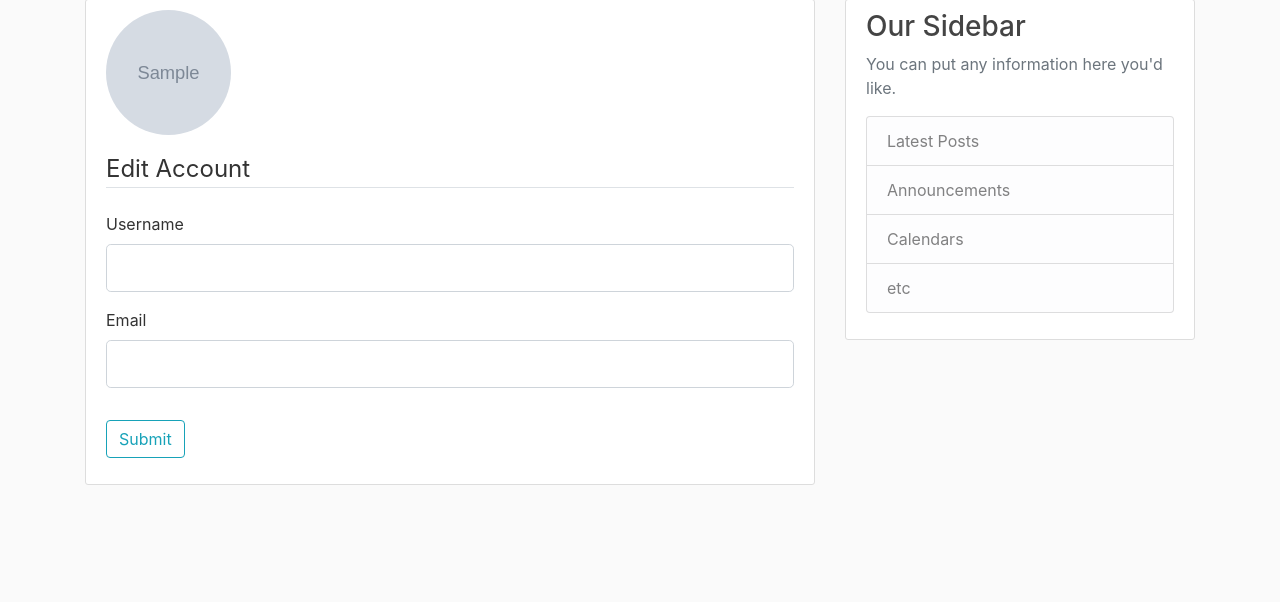
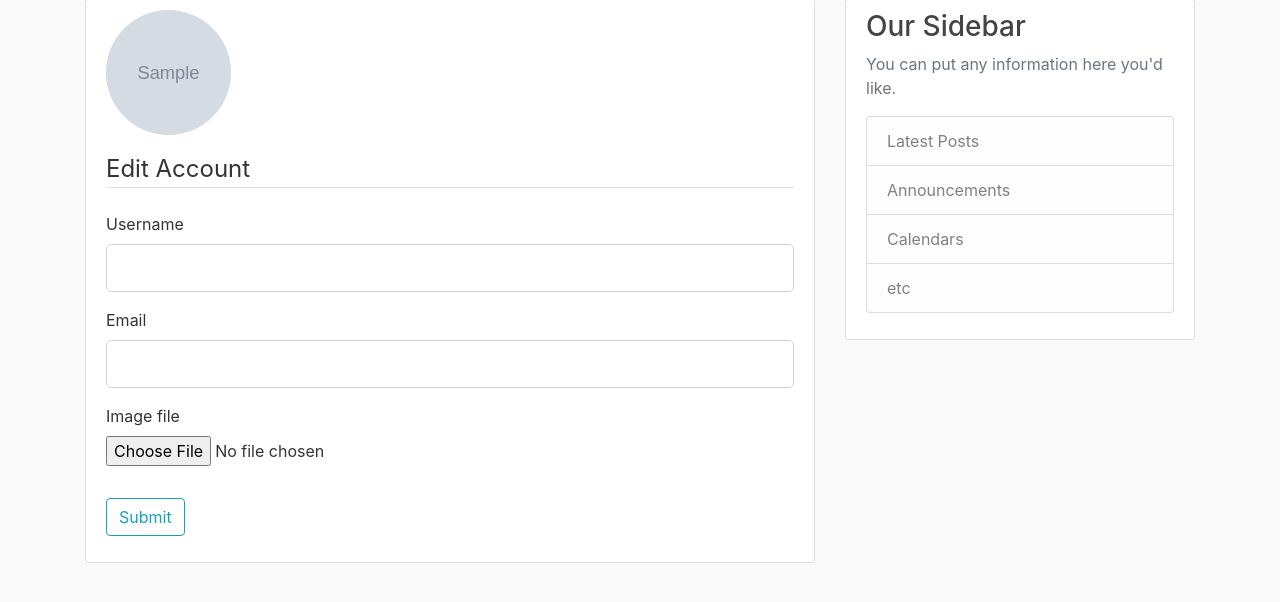
Before and after one commit to TonyCWeng/FlaskPractice, a Python web app: template blog/templates/account.html in a window 1280 px wide. Shown: the part 81-683 px from the top of the page. Run offline with Jinja, Linux system fonts and the light colour scheme; the template is opened without the code that fills it: most values are stand-ins (such as "Sample title", 1, 10 or a date in 2020); grey boxes marked "Sample" are stand-in pictures; form fields are guessed from the names that the template uses; some libraries are stand-ins or nearby versions.

```diff
--- a/blog/forms.py
+++ b/blog/forms.py
@@ -1,4 +1,5 @@
 from flask_wtf import FlaskForm
+from flask_wtf.file import FileField, FileAllowed
 from flask_login import current_user
 from wtforms import StringField, PasswordField, SubmitField, BooleanField
 from wtforms.validators import DataRequired, Length, Email, EqualTo, ValidationError
@@ -39,6 +40,7 @@ class UpdateAccountForm(FlaskForm):
                            validators=[DataRequired(), Length(min=3, max=20)])
     email = StringField('Email',
                         validators=[DataRequired(), Email()])
+    image_file = FileField('Update Avatar', validators=[FileAllowed(['jpg', 'png'])])
     submit = SubmitField('Update')
 
     def validate_username(self, username):
--- a/blog/models.py
+++ b/blog/models.py
@@ -12,8 +12,7 @@ class User(db.Model, UserMixin):
     id = db.Column(db.Integer, primary_key=True)
     username = db.Column(db.String(20), unique=True, nullable=False)
     email = db.Column(db.String(120), unique=True, nullable=False)
-    image_file = db.Column(db.String(20), nullable=False,
-                           default='default.jpg')
+    image_file = db.Column(db.String(20), nullable=False, default='default.jpg')
     password = db.Column(db.String(60), nullable=False)
     # Backref allows us to access the user by calling post.author
     # Lazy=True means that it won't be queried until needed.
--- a/blog/templates/account.html
+++ b/blog/templates/account.html
@@ -8,7 +8,7 @@
                 <p class='text-secondary'>{{ current_user.email }}</p>
             </div>
         </div>
-        <form method='POST' action="">
+        <form method='POST' action='' enctype='multipart/form-data'>
             {{ form.hidden_tag() }}
             <fieldset class='form-group'>
                 <legend class='border-bottom mb-4'>Edit Account</legend>
@@ -38,6 +38,15 @@
                         {{ form.email(class='form-control form-control-lg') }}
                     {% endif %}
                 </div>
+                <div class='form-group'>
+                    {{ form.image_file.label() }}
+                    {{ form.image_file(class='form-control-file')  }}
+                    {% if form.image_file.errors %}
+                        {% for error in form.image_file.errors %}
+                            <span class='text-danger'>{{ error }}</span></br>
+                        {% endfor %}
+                    {% endif %}
+                </div>
             </fieldset>
             <div class='form-group'>
                 {{ form.submit(class='btn btn-outline-info') }}
```
Also changed, not shown: blog/routes.py (+9 -0 lines), requirements.txt (+28 -6 lines). Lines whose indentation alone changed are shown as unchanged.
